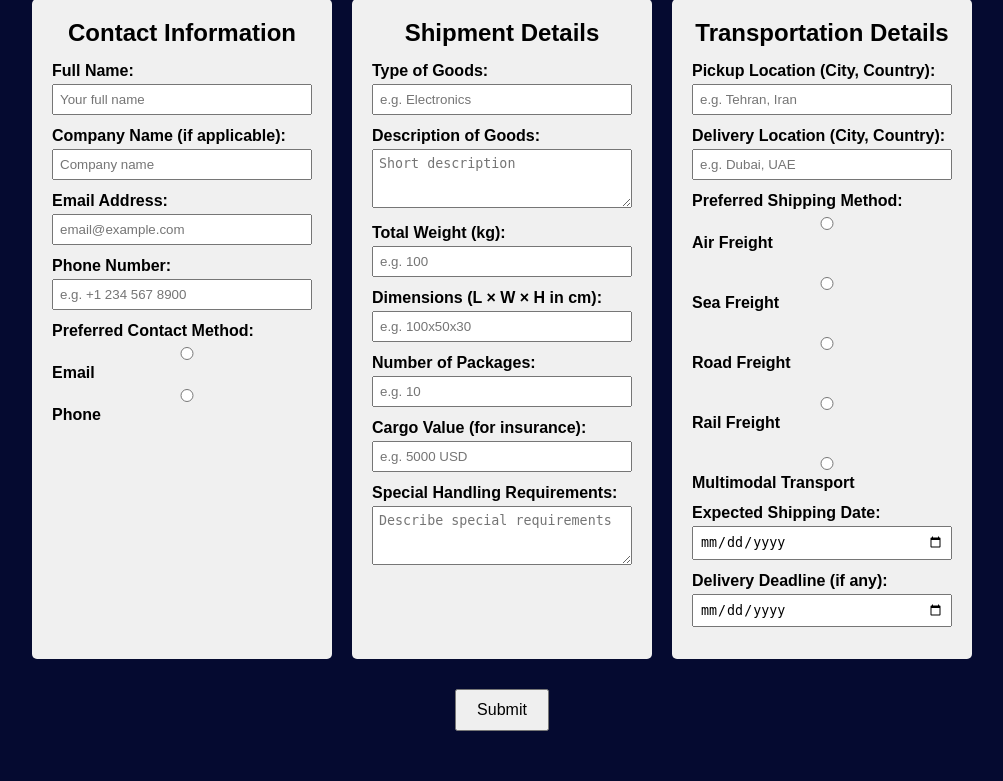
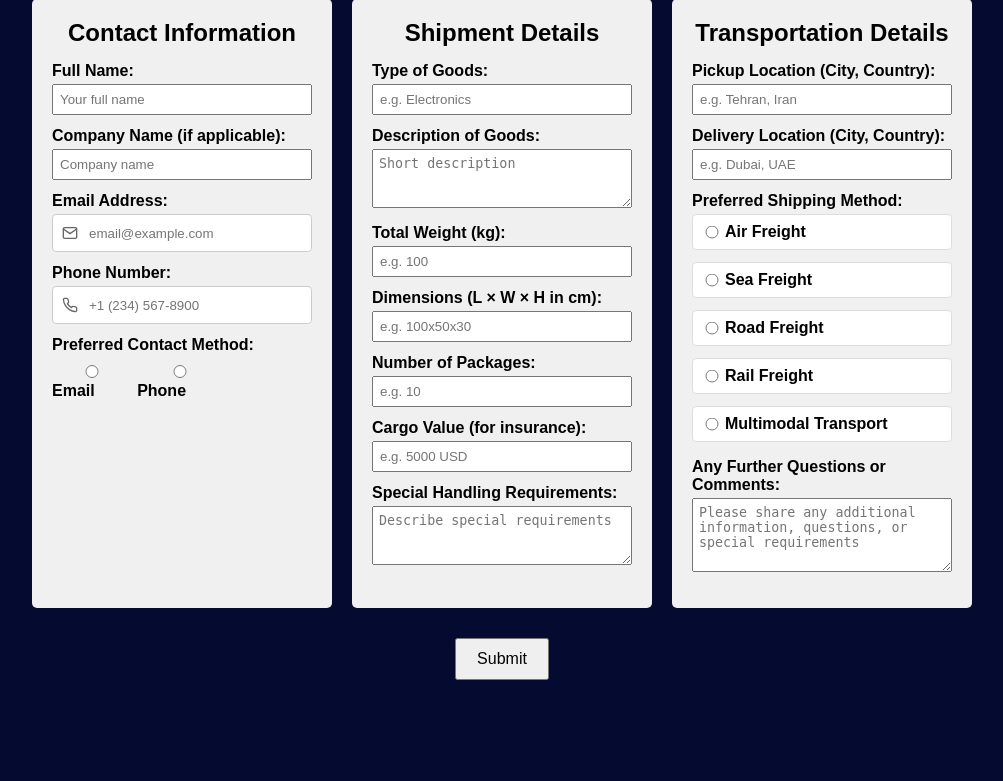
Before and after one commit to sinaziaee/emertat, a Django app: page /price-inquiry/ in a window 1280 px wide. Shown: the part 222-1003 px from the top of the page, without its empty margins (138-1141 px from the left). After the commit the page ends 902 px from the top, so only its background shows below. Run offline with Django 5.2, Linux system fonts and the light colour scheme.

Commit message:
updated codes

```diff
--- a/info/templates/info/price_inquiry.html
+++ b/info/templates/info/price_inquiry.html
@@ -61,6 +61,88 @@
     cursor: pointer;
   }
 
+  /* New styles for shipping method options */
+  .shipping-options {
+    display: flex;
+    flex-direction: column;
+    gap: 8px;
+  }
+
+  .shipping-option {
+    position: relative;
+    background-color: #ffffff;
+    border: 1px solid #ddd;
+    border-radius: 4px;
+    padding: 8px 10px 8px 32px;
+    cursor: pointer;
+    transition: all 0.2s ease;
+    display: flex;
+    align-items: center;
+  }
+
+  .shipping-option:hover {
+    background-color: #f9f9f9;
+    border-color: #ccc;
+  }
+
+  .shipping-option input[type="radio"] {
+    position: absolute;
+    left: -110px;
+    top: 50%;
+    transform: translateY(-50%);
+    margin: 0;
+  }
+
+  .shipping-option.selected {
+    background-color: #e6f7ff;
+    border-color: #1890ff;
+  }
+
+  /* Improved styles for email and phone input fields */
+  .input-with-icon {
+    position: relative;
+  }
+
+  .input-with-icon input {
+    padding-left: 36px;
+    height: 38px;
+    border: 1px solid #ccc;
+    border-radius: 4px;
+    transition: border-color 0.2s, box-shadow 0.2s;
+  }
+
+  .input-with-icon input:focus {
+    border-color: #4a90e2;
+    box-shadow: 0 0 0 3px rgba(74, 144, 226, 0.2);
+    outline: none;
+  }
+
+  .input-with-icon .icon {
+    position: absolute;
+    left: 10px;
+    top: 50%;
+    transform: translateY(-50%);
+    color: #666;
+    width: 16px;
+    height: 16px;
+  }
+
+  .contact-method-options {
+    display: flex;
+    gap: 15px;
+    margin-top: 8px;
+  }
+
+  .contact-method-option {
+    display: flex;
+    align-items: center;
+    cursor: pointer;
+  }
+
+  .contact-method-option input[type="radio"] {
+    margin-right: 5px;
+  }
+
   @media (max-width: 768px) {
     .price-inquiry-container h1 {
       font-size: 28px;
@@ -95,16 +177,35 @@
         </div>
         <div class="form-group">
           <label for="email">Email Address:</label>
-          <input type="email" id="email" name="email" placeholder="email@example.com" required>
+          <div class="input-with-icon">
+            <svg class="icon" xmlns="http://www.w3.org/2000/svg" viewBox="0 0 24 24" fill="none" stroke="currentColor" stroke-width="2" stroke-linecap="round" stroke-linejoin="round">
+              <path d="M4 4h16c1.1 0 2 .9 2 2v12c0 1.1-.9 2-2 2H4c-1.1 0-2-.9-2-2V6c0-1.1.9-2 2-2z"></path>
+              <polyline points="22,6 12,13 2,6"></polyline>
+            </svg>
+            <input type="email" id="email" name="email" placeholder="email@example.com" required>
+          </div>
         </div>
         <div class="form-group">
           <label for="phone">Phone Number:</label>
-          <input type="tel" id="phone" name="phone" placeholder="e.g. +1 234 567 8900" required>
+          <div class="input-with-icon">
+            <svg class="icon" xmlns="http://www.w3.org/2000/svg" viewBox="0 0 24 24" fill="none" stroke="currentColor" stroke-width="2" stroke-linecap="round" stroke-linejoin="round">
+              <path d="M22 16.92v3a2 2 0 0 1-2.18 2 19.79 19.79 0 0 1-8.63-3.07 19.5 19.5 0 0 1-6-6 19.79 19.79 0 0 1-3.07-8.67A2 2 0 0 1 4.11 2h3a2 2 0 0 1 2 1.72 12.84 12.84 0 0 0 .7 2.81 2 2 0 0 1-.45 2.11L8.09 9.91a16 16 0 0 0 6 6l1.27-1.27a2 2 0 0 1 2.11-.45 12.84 12.84 0 0 0 2.81.7A2 2 0 0 1 22 16.92z"></path>
+            </svg>
+            <input type="tel" id="phone" name="phone" placeholder="+1 (234) 567-8900" required pattern="[0-9+\s()-]*">
+          </div>
         </div>
         <div class="form-group">
           <label>Preferred Contact Method:</label>
-          <label><input type="radio" name="contactMethod" value="Email" required> Email</label>
-          <label><input type="radio" name="contactMethod" value="Phone" required> Phone</label>
+          <div class="contact-method-options">
+            <label class="contact-method-option">
+              <input type="radio" name="contactMethod" value="Email" required>
+              Email
+            </label>
+            <label class="contact-method-option">
+              <input type="radio" name="contactMethod" value="Phone" required>
+              Phone
+            </label>
+          </div>
         </div>
       </div>
 
@@ -154,23 +255,66 @@
         </div>
         <div class="form-group">
           <label>Preferred Shipping Method:</label>
-          <label><input type="radio" name="shipping_method" value="Air Freight"> Air Freight</label><br>
-          <label><input type="radio" name="shipping_method" value="Sea Freight"> Sea Freight</label><br>
-          <label><input type="radio" name="shipping_method" value="Road Freight"> Road Freight</label><br>
-          <label><input type="radio" name="shipping_method" value="Rail Freight"> Rail Freight</label><br>
-          <label><input type="radio" name="shipping_method" value="Multimodal Transport"> Multimodal Transport</label>
+          <div class="shipping-options">
+            <label class="shipping-option" for="air_freight">
+              <input type="radio" id="air_freight" name="shipping_method" value="Air Freight">
+              <span>Air Freight</span>
+            </label>
+            <label class="shipping-option" for="sea_freight">
+              <input type="radio" id="sea_freight" name="shipping_method" value="Sea Freight">
+              <span>Sea Freight</span>
+            </label>
+            <label class="shipping-option" for="road_freight">
+              <input type="radio" id="road_freight" name="shipping_method" value="Road Freight">
+              <span>Road Freight</span>
+            </label>
+            <label class="shipping-option" for="rail_freight">
+              <input type="radio" id="rail_freight" name="shipping_method" value="Rail Freight">
+              <span>Rail Freight</span>
+            </label>
+            <label class="shipping-option" for="multimodal">
+              <input type="radio" id="multimodal" name="shipping_method" value="Multimodal Transport">
+              <span>Multimodal Transport</span>
+            </label>
+          </div>
         </div>
         <div class="form-group">
-          <label for="shipping_date">Expected Shipping Date:</label>
-          <input type="date" id="shipping_date" name="shipping_date">
-        </div>
-        <div class="form-group">
-          <label for="delivery_deadline">Delivery Deadline (if any):</label>
-          <input type="date" id="delivery_deadline" name="delivery_deadline">
+          <label for="comments">Any Further Questions or Comments:</label>
+          <textarea id="comments" name="comments" rows="4" placeholder="Please share any additional information, questions, or special requirements"></textarea>
         </div>
       </div>
     </div>
     <input type="submit" class="submit-button" value="Submit">
   </form>
 </div>
+
+<script>
+  // Add highlight effect when a shipping option is selected
+  document.addEventListener('DOMContentLoaded', function() {
+    const shippingOptions = document.querySelectorAll('.shipping-option');
+
+    shippingOptions.forEach(option => {
+      const radio = option.querySelector('input[type="radio"]');
+
+      // Set initial state if option is pre-selected
+      if (radio.checked) {
+        option.classList.add('selected');
+      }
+
+      // Add click event to the whole option container
+      option.addEventListener('click', function() {
+        // Remove 'selected' class from all options
+        shippingOptions.forEach(opt => {
+          opt.classList.remove('selected');
+        });
+
+        // Add 'selected' class to clicked option
+        this.classList.add('selected');
+
+        // Ensure radio button is checked
+        radio.checked = true;
+      });
+    });
+  });
+</script>
 {% endblock content %}
--- a/info/views.py
+++ b/info/views.py
@@ -58,8 +58,7 @@ def price_inquiry(request):
         pickup_location = request.POST.get('pickup_location')
         delivery_location = request.POST.get('delivery_location')
         shipping_method = request.POST.get('shipping_method')
-        shipping_date = request.POST.get('shipping_date')
-        delivery_deadline = request.POST.get('delivery_deadline')
+        comments = request.POST.get('comments')
 
         # Optional server-side validation for required fields:
         if not (fullname and company and email and phone and contact_method):
@@ -89,8 +88,7 @@ def price_inquiry(request):
         Pickup Location: {pickup_location}
         Delivery Location: {delivery_location}
         Preferred Shipping Method: {shipping_method}
-        Expected Shipping Date: {shipping_date}
-        Delivery Deadline: {delivery_deadline}
+        Additional Comments: {comments}
         """
 
         # Send the email
@@ -105,8 +103,7 @@ def price_inquiry(request):
         messages.success(request, "Your request has been sent successfully!")
 
         # Redirect using the named URL pattern or direct path
-        return redirect('/price-inquiry')
-        # or: return redirect('/price-inquiry')
+        return redirect('/price-inquiry')  # or: return redirect('/price-inquiry')
 
     # If GET, show the form
     return render(request, 'info/price_inquiry.html')
```
